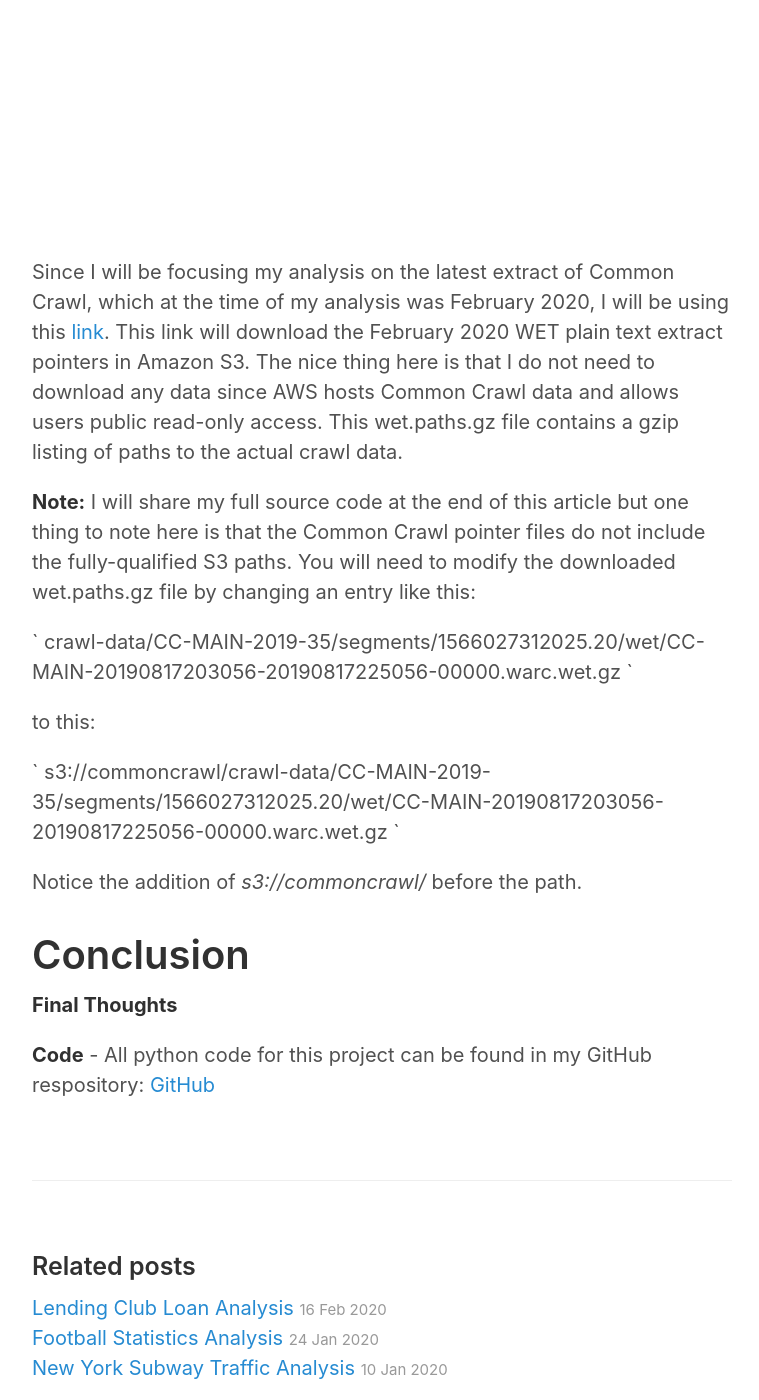
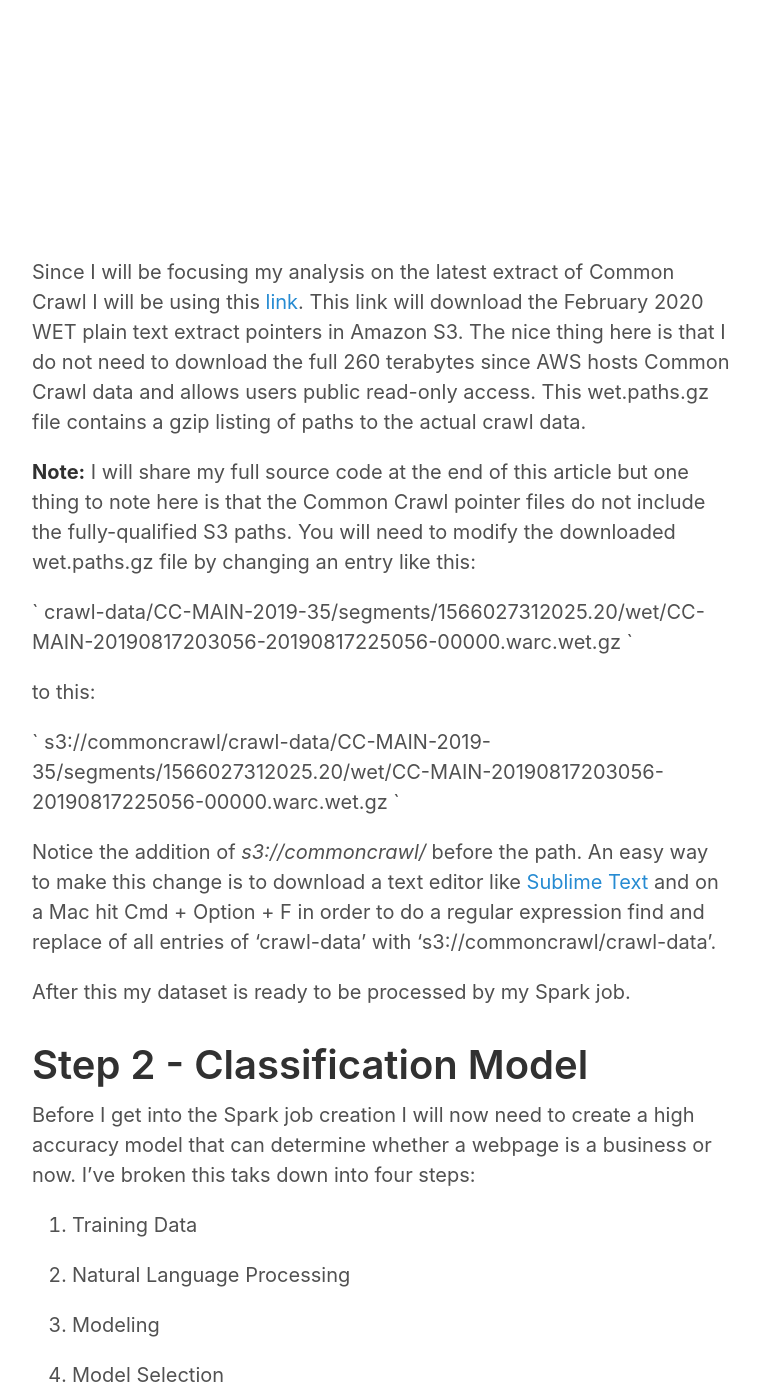
Before and after one commit to skhan-tech/skhan-tech.github.io, a Jekyll site: the page built from _posts/2020-04-03-Classifying-The-Web.md, in a window 1280 px wide and 1400 px high, scrolled down 3992 px. Shown: the whole window, without its empty margins (258-1017 px from the left). Built offline with Jekyll 4.4.1, drawn with Linux system fonts in a browser that asks for light colours; our own code applies the rules of GitHub Pages for plain Markdown files.

Commit message:
Update 2020-04-03-Classifying-The-Web.md

```diff
--- a/_posts/2020-04-03-Classifying-The-Web.md
+++ b/_posts/2020-04-03-Classifying-The-Web.md
@@ -56,7 +56,7 @@ Here is a view of an actual WARC file:
 
   <img src="../images/post4/WARC_File.png" alt="WARC" title="WARC" width="600" height="450" />
 
-Since I will be focusing my analysis on the latest extract of Common Crawl, which at the time of my analysis was February 2020, I will be using this [link](https://commoncrawl.s3.amazonaws.com/crawl-data/CC-MAIN-2020-10/wet.paths.gz). This link will download the February 2020 WET plain text extract pointers in Amazon S3. The nice thing here is that I do not need to download any data since AWS hosts Common Crawl data and allows users public read-only access. This wet.paths.gz file contains a gzip listing of paths to the actual crawl data.
+Since I will be focusing my analysis on the latest extract of Common Crawl I will be using this [link](https://commoncrawl.s3.amazonaws.com/crawl-data/CC-MAIN-2020-10/wet.paths.gz). This link will download the February 2020 WET plain text extract pointers in Amazon S3. The nice thing here is that I do not need to download the full 260 terabytes since AWS hosts Common Crawl data and allows users public read-only access. This wet.paths.gz file contains a gzip listing of paths to the actual crawl data.
 
 **Note:**
 I will share my full source code at the end of this article but one thing to note here is that the Common Crawl pointer files do not include the fully-qualified S3 paths. You will need to modify the downloaded wet.paths.gz file by changing an entry like this:
@@ -71,7 +71,21 @@ to this:
 s3://commoncrawl/crawl-data/CC-MAIN-2019-35/segments/1566027312025.20/wet/CC-MAIN-20190817203056-20190817225056-00000.warc.wet.gz
 `
 
-Notice the addition of *s3://commoncrawl/* before the path.
+Notice the addition of *s3://commoncrawl/* before the path. An easy way to make this change is to download a text editor like [Sublime Text](https://www.sublimetext.com/) and on a Mac hit Cmd + Option + F in order to do a regular expression find and replace of all entries of 'crawl-data' with 's3://commoncrawl/crawl-data'.
+
+After this my dataset is ready to be processed by my Spark job.
+
+# Step 2 - Classification Model
+
+Before I get into the Spark job creation I will now need to create a high accuracy model that can determine whether a webpage is a business or now. I've broken this taks down into four steps:
+
+1. Training Data
+
+2. Natural Language Processing
+
+3. Modeling
+
+4. Model Selection
 
 # Conclusion
 
```
